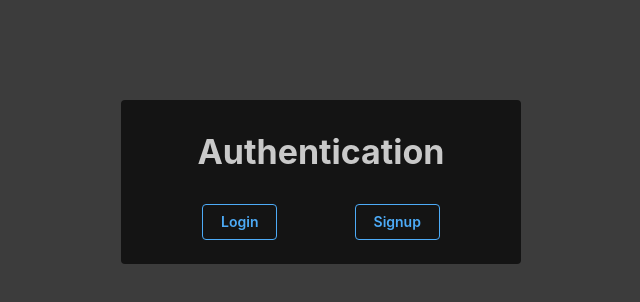
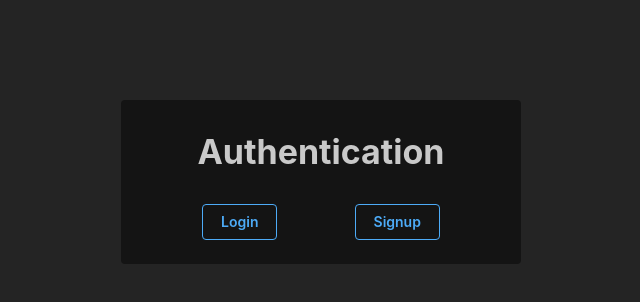
Before and after one commit to imkishan15/interview, a React (Vite) app: page / in a window 1280 px wide. Shown: the top 302 px of the page, without its empty margins (319-959 px from the left). Built offline with nearby package versions, Linux system fonts and the light colour scheme.

Commit message:
Fix small bug

```diff
--- a/src/App.scss
+++ b/src/App.scss
@@ -15,7 +15,7 @@
 		p {
 			font-size: clamp(1.1rem, 1.2vw, 2rem);
 		}
-		background: rgb(60, 60, 60);
+		background: rgb(36, 36, 36);
 		color: whitesmoke;
 	}
 }
--- a/src/components/Resources/Resources.tsx
+++ b/src/components/Resources/Resources.tsx
@@ -31,7 +31,7 @@ const PaperWrapper = styled(Paper)`
   display: flex;
   gap: 12px;
   width: fit-content;
-  margin: 24px auto;
+  margin: 128px auto;
   background: black;
   align-items: center;
 `;
```
Also changed, not shown: 4 other files (tests, documents, lock files or other folders).
